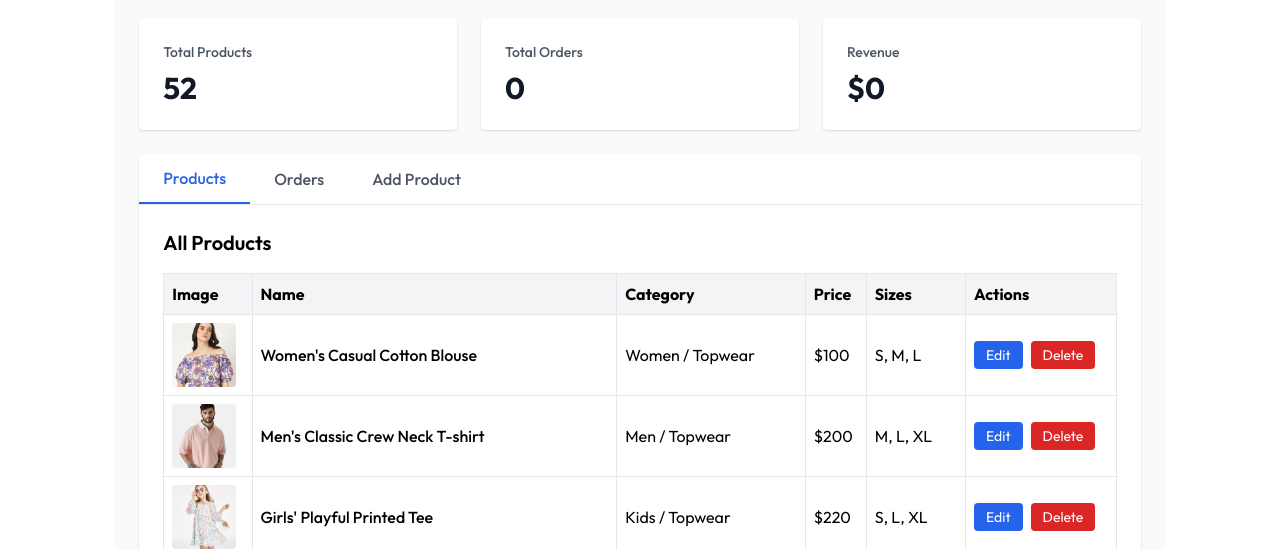
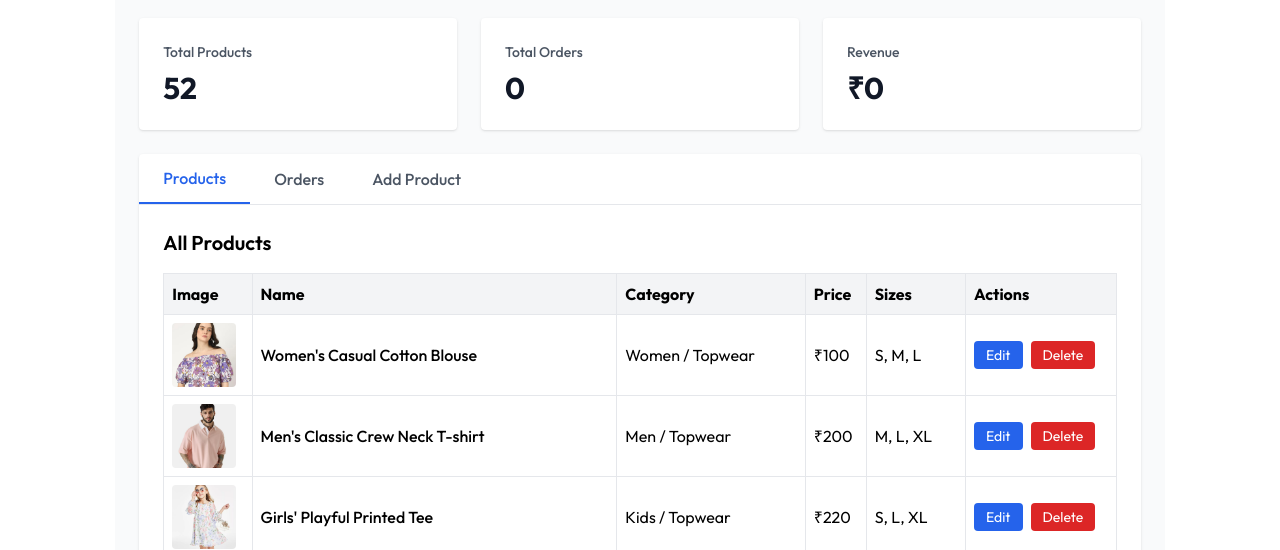
Before and after one commit to Jesukhamrui/Zyntra, a React (Vite) app in the folder frontend/: page /admin in a window 1280 px wide. Shown: the part 250-800 px from the top of the page. Built offline with nearby package versions, Linux system fonts and the light colour scheme; sample sign-in values are in the browser's storage.

Commit message:
Update Dashboard.jsx

```diff
--- a/frontend/src/Pages/Admin/Dashboard.jsx
+++ b/frontend/src/Pages/Admin/Dashboard.jsx
@@ -3,7 +3,7 @@ import { ShopContext } from '../../Context/ShopContext.jsx';
 import { toast } from 'react-toastify';
 
 const AdminDashboard = () => {
-  const { products, orders, logoutAdmin, addProduct, updateProduct, deleteProduct } = useContext(ShopContext);
+  const { products, orders, logoutAdmin, addProduct, updateProduct, deleteProduct, currency } = useContext(ShopContext);
   const [activeTab, setActiveTab] = useState('products'); // 'products', 'orders', 'add'
   const [editingProduct, setEditingProduct] = useState(null);
   const [formData, setFormData] = useState({
@@ -137,7 +137,8 @@ const AdminDashboard = () => {
         <div className="bg-white p-6 rounded shadow">
           <h2 className="text-gray-600 text-sm font-medium mb-2">Revenue</h2>
           <p className="text-3xl font-bold text-gray-900">
-            ${orders ? orders.reduce((sum, order) => sum + (order.price * order.quantity), 0) : 0}
+            {currency}
+            {orders ? orders.reduce((sum, order) => sum + (order.price * order.quantity), 0) : 0}
           </p>
         </div>
       </div>
@@ -219,7 +220,10 @@ const AdminDashboard = () => {
                           <td className="border p-2">
                             {product.category} / {product.subCategory}
                           </td>
-                          <td className="border p-2">${product.price}</td>
+                          <td className="border p-2">
+                            {currency}
+                            {product.price}
+                          </td>
                           <td className="border p-2">{product.sizes?.join(', ')}</td>
                           <td className="border p-2">
                             <div className="flex gap-2">
@@ -286,7 +290,8 @@ const AdminDashboard = () => {
                             </span>
                           </td>
                           <td className="border p-2 font-semibold">
-                            ${(order.price || 0) * (order.quantity || 1)}
+                            {currency}
+                            {(order.price || 0) * (order.quantity || 1)}
                           </td>
                         </tr>
                       ))
```
